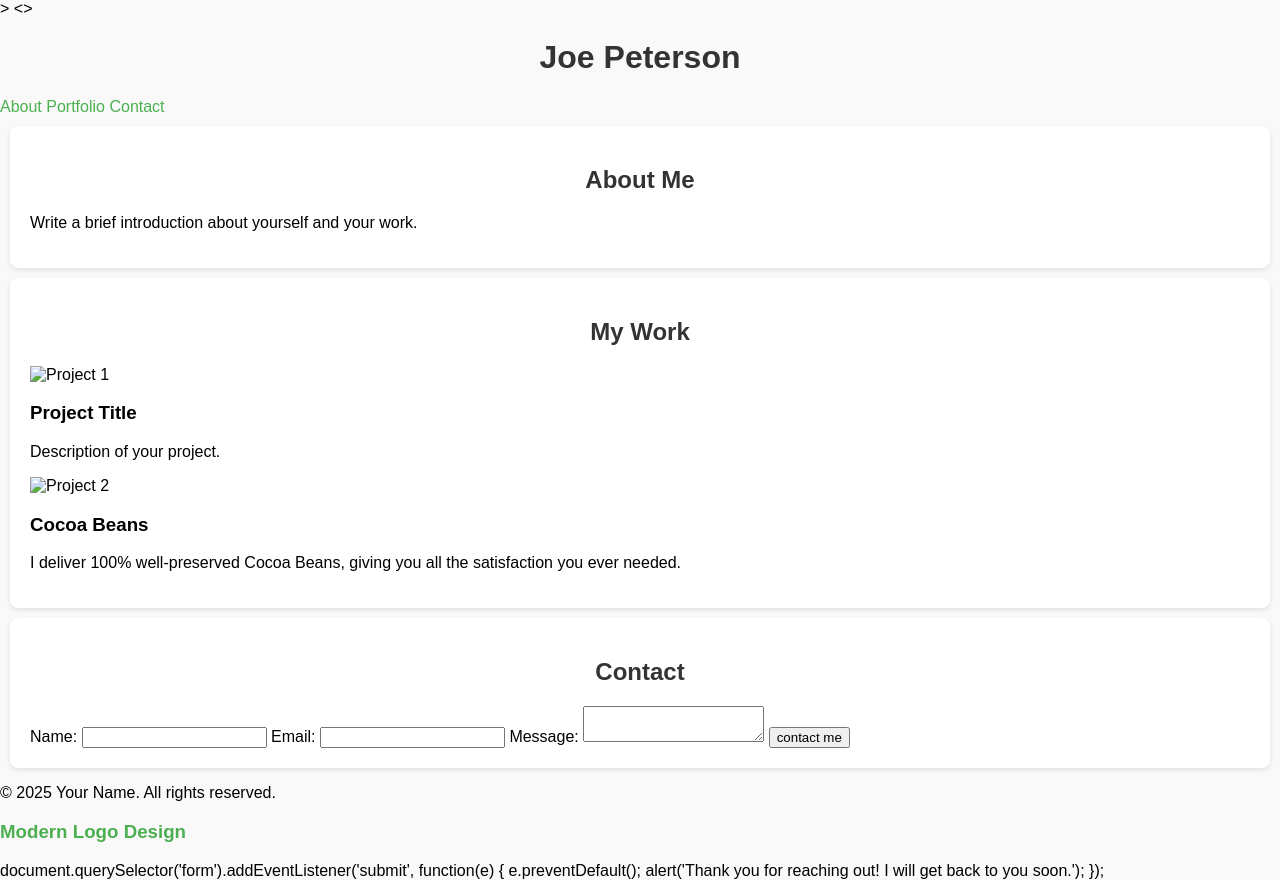
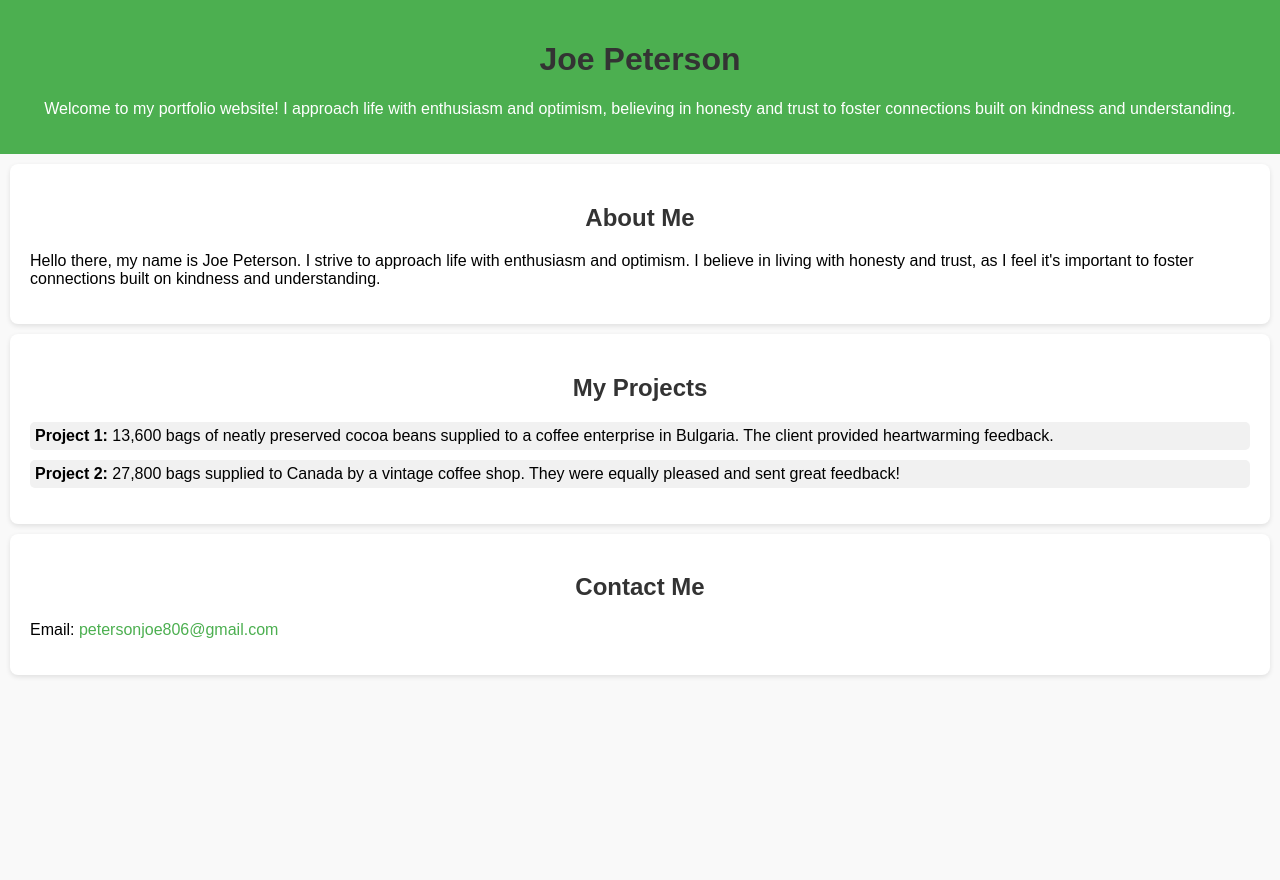
Before and after one commit to joepeterson23/Portfolio-, a plain HTML site: page index.html in a window 1280 px wide. After the commit the page ends 800 px from the top, so only its background shows below. Drawn offline with Linux system fonts and the light colour scheme.

Commit message:
Add files via upload

```diff
--- a/index.html
+++ b/index.html
@@ -1,68 +1,37 @@
 <!DOCTYPE html>
 <html lang="en">
-<style>
-  html {
-    scroll-behavior: smooth;
-  }
-</style>
+<head>
     <meta charset="UTF-8">
     <meta name="viewport" content="width=device-width, initial-scale=1.0">
-  <title>Joe Peterson Portfolio</title>
+    <title>Joe Peterson | Portfolio</title>
     <link rel="stylesheet" href="style.css">
-</<script src="script.js"></script>>
+</head>
 <body>
-  <<link rel="icon" href="small logo" type="image/x-icon">>
+    <!-- Header Section -->
+    <header>
         <h1>Joe Peterson</h1>
-    <nav>
-      <a href="#about">About</a>
-      <a href="#portfolio">Portfolio</a>
-      <a href="#contact">Contact</a>
-    </nav>
+        <p>Welcome to my portfolio website! I approach life with enthusiasm and optimism, believing in honesty and trust to foster connections built on kindness and understanding.</p>
     </header>
 
-  <section id="My name is Joe Peterson, I am into the import and export of well-preserved cocoa beans to give well shinning coffee and smooth chocolates. ">
+    <!-- About Section -->
+    <section id="about">
         <h2>About Me</h2>
-    <p>Write a brief introduction about yourself and your work.</p>
+        <p>Hello there, my name is Joe Peterson. I strive to approach life with enthusiasm and optimism. I believe in living with honesty and trust, as I feel it's important to foster connections built on kindness and understanding.</p>
     </section>
 
-  <section id="portfolio">
-    <h2>My Work</h2>
-    <div class="gallery">
-      <div class="project">
-        <img src="Screenshot_20240824_135848_Instagram.jpg" alt="Project 1">
-        <h3>Project Title</h3>
-        <p>Description of your project.</p>
-      </div>
-      <div class="project">
-        <img src="project2.jpg" alt="Project 2">
-        <h3>Cocoa Beans</h3>
-        <p>I deliver 100% well-preserved  Cocoa Beans, giving you all the satisfaction you ever needed.</p>
-      </div>
-    </div>
+    <!-- Projects Section -->
+    <section id="projects">
+        <h2>My Projects</h2>
+        <ul>
+            <li><strong>Project 1:</strong> 13,600 bags of neatly preserved cocoa beans supplied to a coffee enterprise in Bulgaria. The client provided heartwarming feedback.</li>
+            <li><strong>Project 2:</strong> 27,800 bags supplied to Canada by a vintage coffee shop. They were equally pleased and sent great feedback!</li>
+        </ul>
     </section>
 
+    <!-- Contact Section -->
     <section id="contact">
-    <h2>Contact</h2>
-    <form>
-      <label for="name">Name:</label>
-      <input type="text" id="name" name="name" required>
-
-      <label for="email">Email:</label>
-      <input type="petersonjoe806@gmail.com" id="petersonjoe806@gmail.com" name="petersonjoe806@gmail.com" required>
-
-      <label for="message">Message:</label>
-      <textarea id="message" name="message" required></textarea>
-
-      <button type="submit">contact me</button>
-    </form>
+        <h2>Contact Me</h2>
+        <p>Email: <a href="mailto:petersonjoe806@gmail.com">petersonjoe806@gmail.com</a></p>
     </section>
-
-  <footer>
-    <p>&copy; 2025 Your Name. All rights reserved.</p>
-  </footer>
 </body>
-</html><h3><a href="https://example.com/project1" target="_blank">Modern Logo Design</a></h3>
-document.querySelector('form').addEventListener('submit', function(e) {
-  e.preventDefault();
-  alert('Thank you for reaching out! I will get back to you soon.');
-});
+</html>
```
Lines whose indentation alone changed are shown as unchanged.
